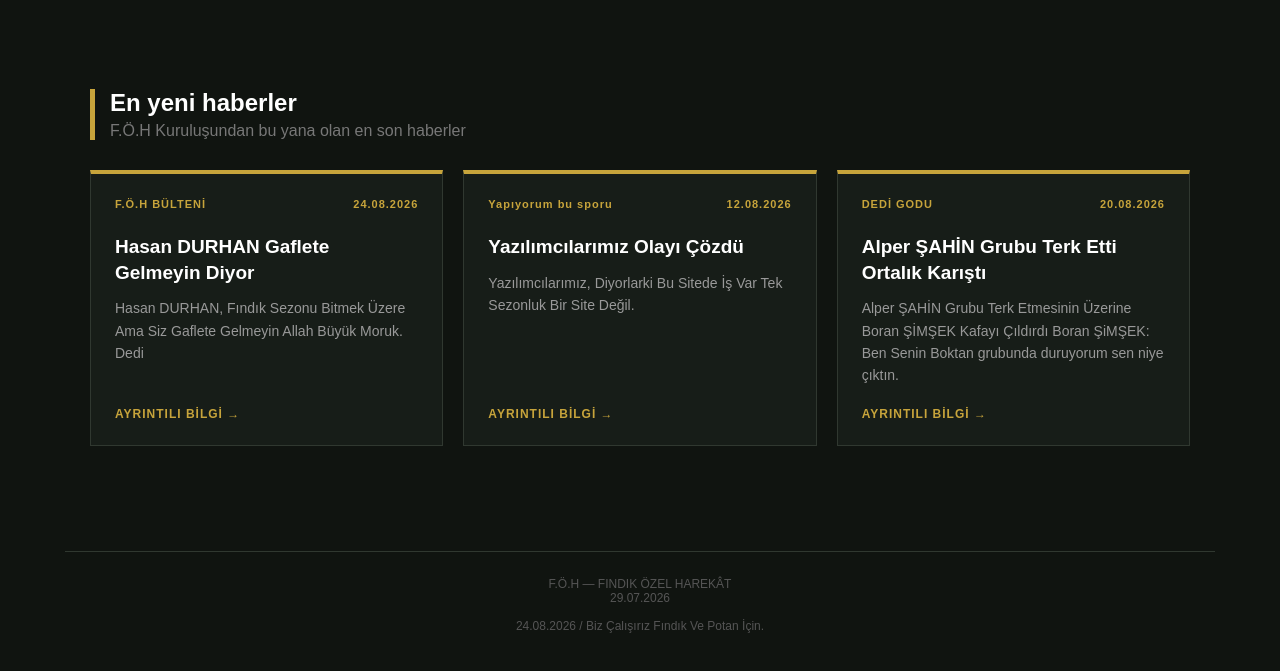
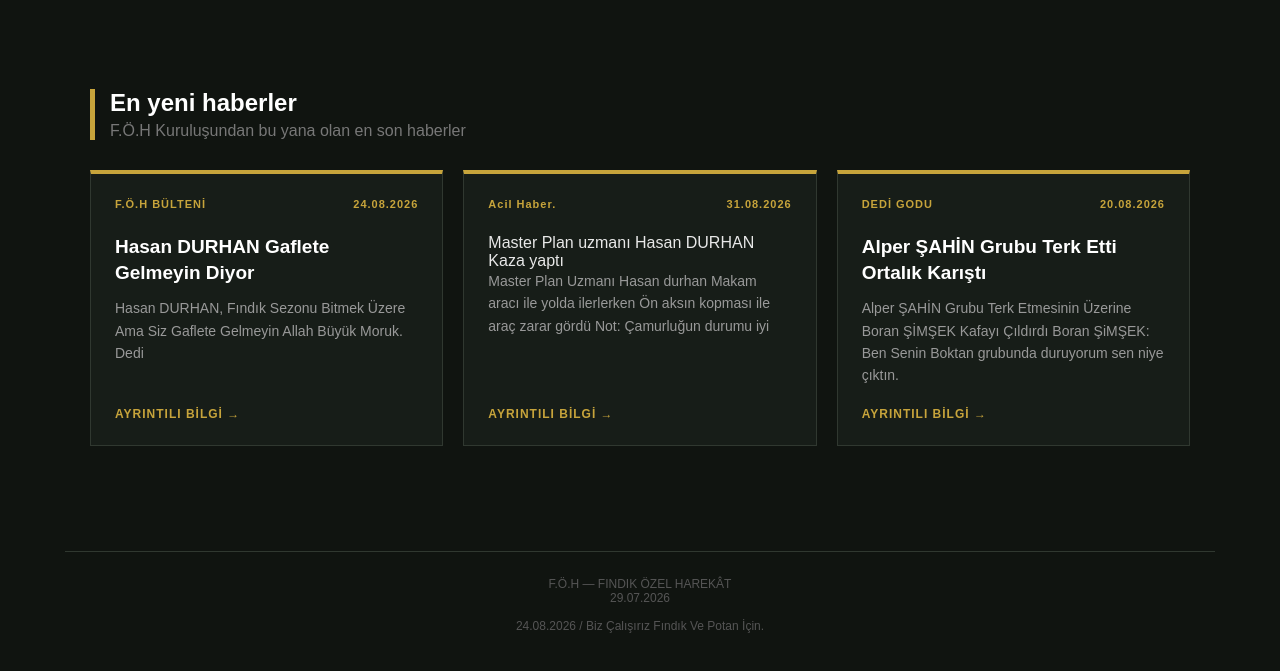
Before and after one commit to Lomankk/FOH, a plain HTML site: page index.html in a window 1280 px wide. Both pictures are taken after a click on the button "HABERLER". Shown: the part 81-752 px from the top of the page. Drawn offline with Linux system fonts and the light colour scheme.

```diff
--- a/index.html
+++ b/index.html
@@ -1084,11 +1084,12 @@
 
                 <article class="news-card">
                     <div class="news-meta">
-                        <span>Yapıyorum bu sporu</span>
-                        <span>12.08.2026</span>
+                        <span>Acil Haber.</span>
+                        <span>31.08.2026</span>
                     </div>
-                    <h3>Yazılımcılarımız Olayı Çözdü</h3>
-                    <p>Yazılımcılarımız, Diyorlarki Bu Sitede İş Var Tek Sezonluk Bir Site Değil.</p>
+                        </h3> Master Plan uzmanı Hasan DURHAN Kaza yaptı</h3>
+                    <p>Master Plan Uzmanı Hasan durhan Makam aracı ile yolda ilerlerken Ön aksın kopması ile araç zarar gördü
+                        Not: Çamurluğun durumu iyi</p>
                     <span class="news-link">AYRINTILI BİLGİ &rarr;</span>
                 </article>
 
```
